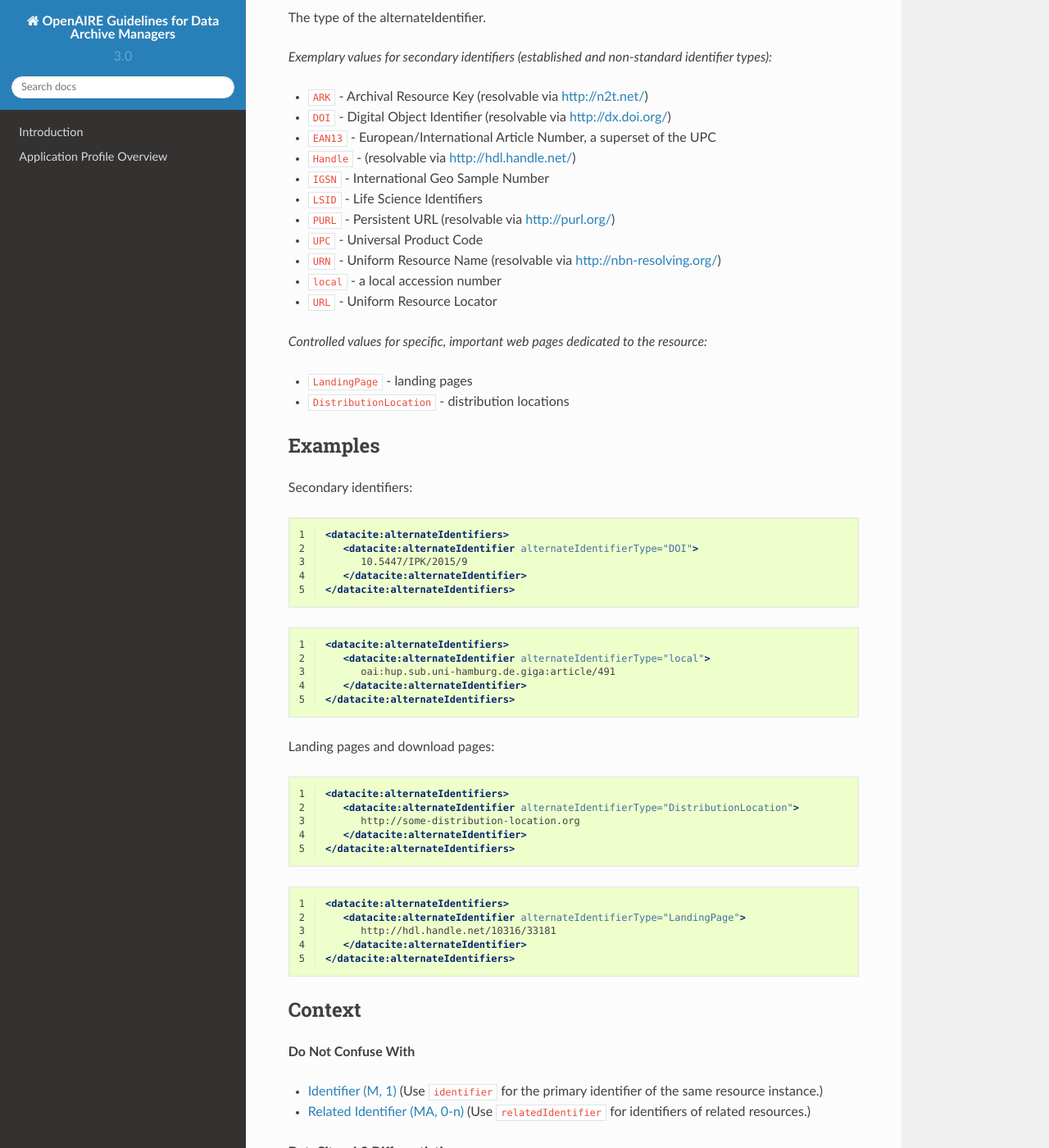
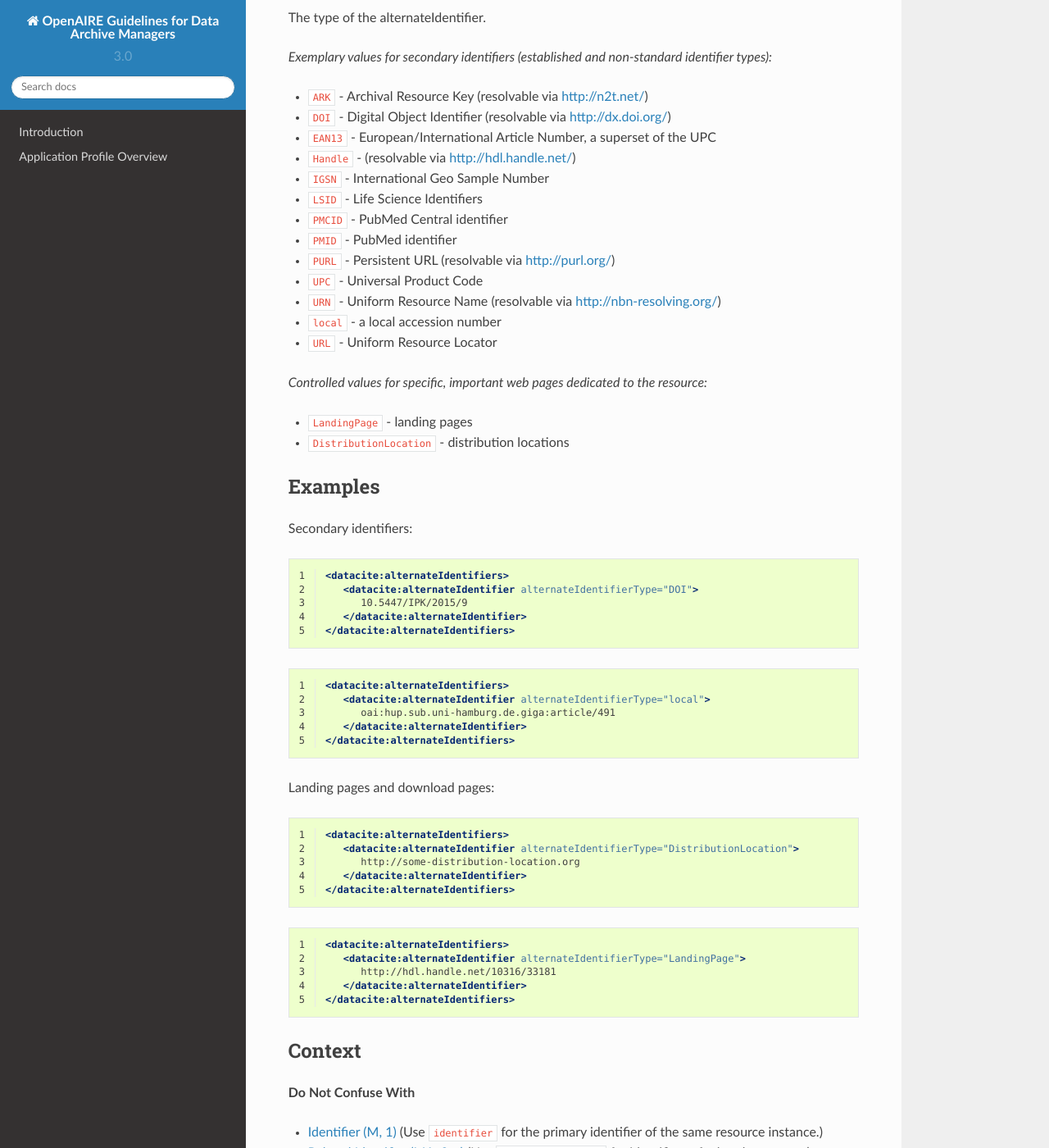
Before and after one commit to openaire/guidelines-data-archives, a Sphinx documentation site: the page built from docs/field_alternateidentifier.rst, in a window 1280 px wide and 1400 px high, scrolled down 689 px. Shown: the whole window at 82% size. Built offline with Sphinx 7.4.7 and the Read the Docs theme 2.0.0, drawn with Linux system fonts in a browser that asks for light colours; a script that is not in the unit is left out; some of the changed text lies outside the part shown.

Commit message:
Update field_alternateidentifier.rst

```diff
--- a/docs/field_alternateidentifier.rst
+++ b/docs/field_alternateidentifier.rst
@@ -36,6 +36,8 @@ The type of the alternateIdentifier.
 * ``Handle`` - |Handle|
 * ``IGSN`` - |IGSN|
 * ``LSID`` - |LSID|
+* ``PMCID`` - |PMCID|
+* ``PMID`` - |PMID|
 * ``PURL`` - |PURL|
 * ``UPC`` - |UPC|
 * ``URN`` - |URN|
@@ -102,6 +104,7 @@ Context
 
 * alternateIdentifier_ is *recommended* in OpenAIRE instead of *optional* in DataCite.
 * OpenAIRE uses alternateIdentifier_ also for the specific web targets *landing page* and *distribution location*.
+* OpenAIRE allows for more identifier types than DataCite.
 
 **OpenAIRE Data Guidelines v Differentiation**
 
```
